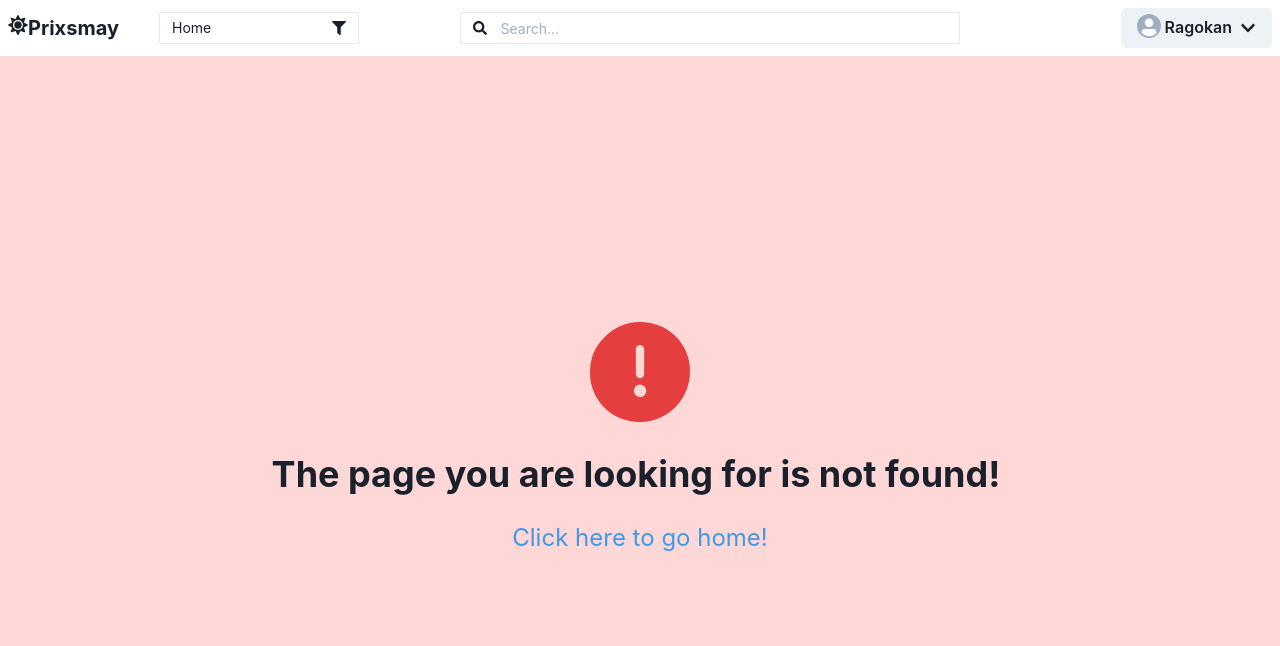
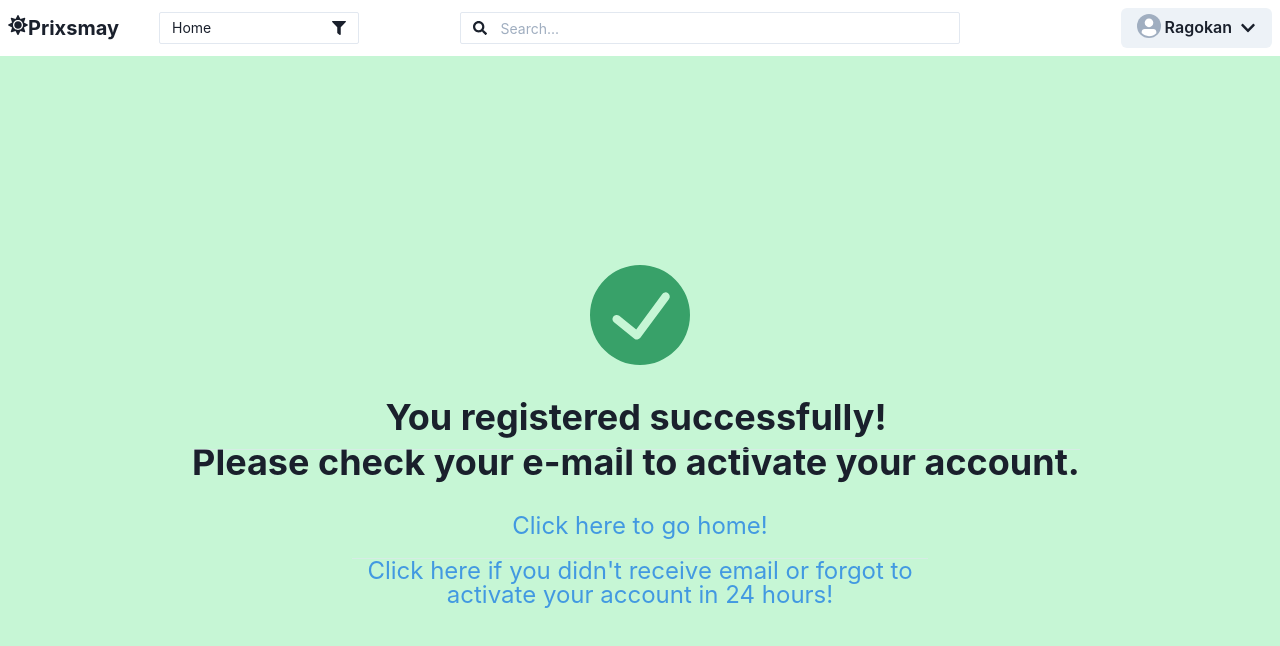
Before and after one commit to ragokan/prixsmay-front, a Next.js app: page /auth/registerSuccess in a window 1280 px wide. Before the commit this address had no page. Shown: the top 646 px of the page. Built offline with nearby package versions, Linux system fonts and the light colour scheme.

Commit message:
settings for success

```diff
--- a/src/components/navigation/utils/LeftSelect.tsx
+++ b/src/components/navigation/utils/LeftSelect.tsx
@@ -13,8 +13,7 @@ export const LeftSelect: React.FC<{ isPhone: boolean }> = ({ isPhone }) => {
       size="sm"
       iconSize="sm"
       fontSize={isPhone ? "xs" : "sm"}
-      defaultValue={"/"}
-      value={asPath}
+      value={asPath || "/"}
       onChange={(e) => push(e.target.value)}
       ml={isPhone ? 2 : 10}
       mr={isPhone ? 2 : 5}
--- /dev/null
+++ b/src/pages/auth/registerSuccess.tsx
@@ -0,0 +1,34 @@
+import React from "react"
+import { NextPage } from "next"
+import { Alert, AlertIcon, AlertTitle, Link, AlertDescription, Divider } from "@chakra-ui/react"
+
+const RegisterSuccess: NextPage = () => {
+  return (
+    <Alert
+      status="success"
+      variant="subtle"
+      flexDirection="column"
+      alignItems="center"
+      justifyContent="center"
+      textAlign="center"
+      minH="95vh"
+      m="auto"
+    >
+      <AlertIcon boxSize="100px" mr={0} />
+      <AlertTitle my={10} fontSize="4xl">
+        You registered successfully!
+        <Divider height="5" />
+        Please check your e-mail to activate your account.
+      </AlertTitle>
+      <AlertDescription cursor="pointer" color="blue.400" maxWidth="xl" fontSize="2xl">
+        <Link href="/">Click here to go home!</Link>
+        <Divider height="5" />
+        <Link href="/auth/sendActivationMail">
+          Click here if you didn't receive email or forgot to activate your account in 24 hours!
+        </Link>
+      </AlertDescription>
+    </Alert>
+  )
+}
+
+export default RegisterSuccess
```
Also changed, not shown: src/pages/auth/login.tsx (+3 -7 lines), src/pages/auth/register.tsx (+3 -8 lines).
